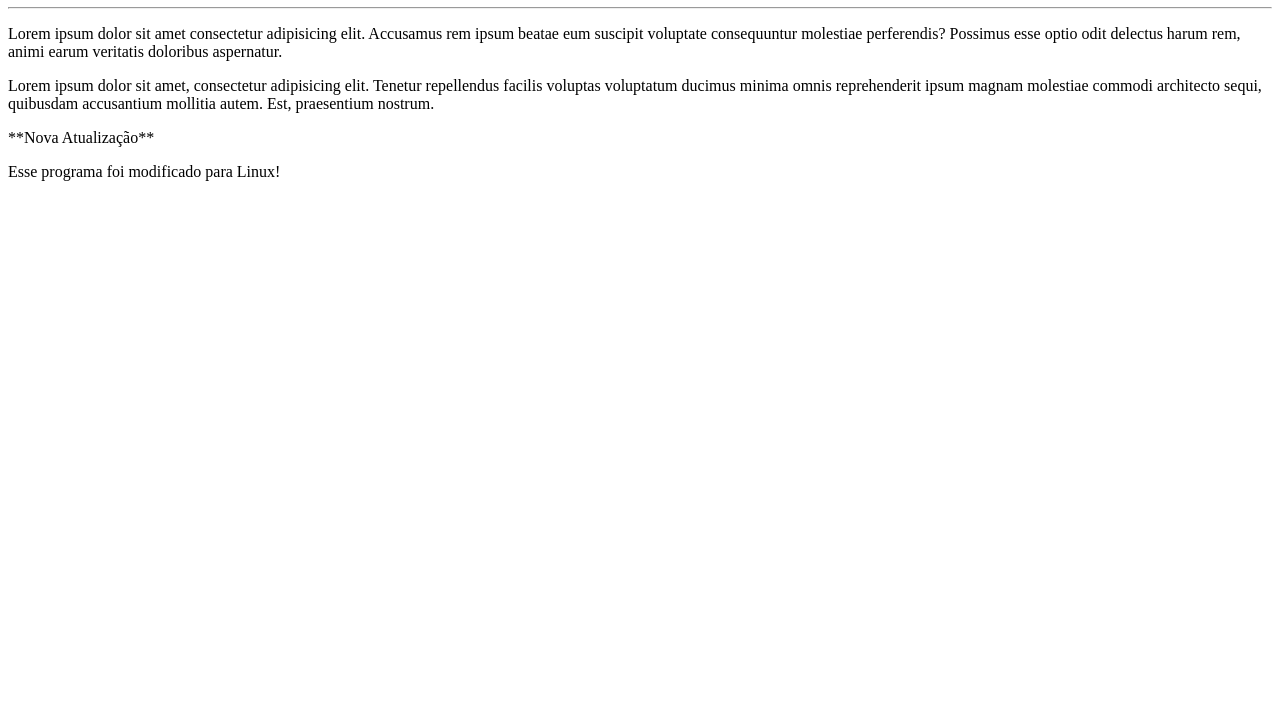
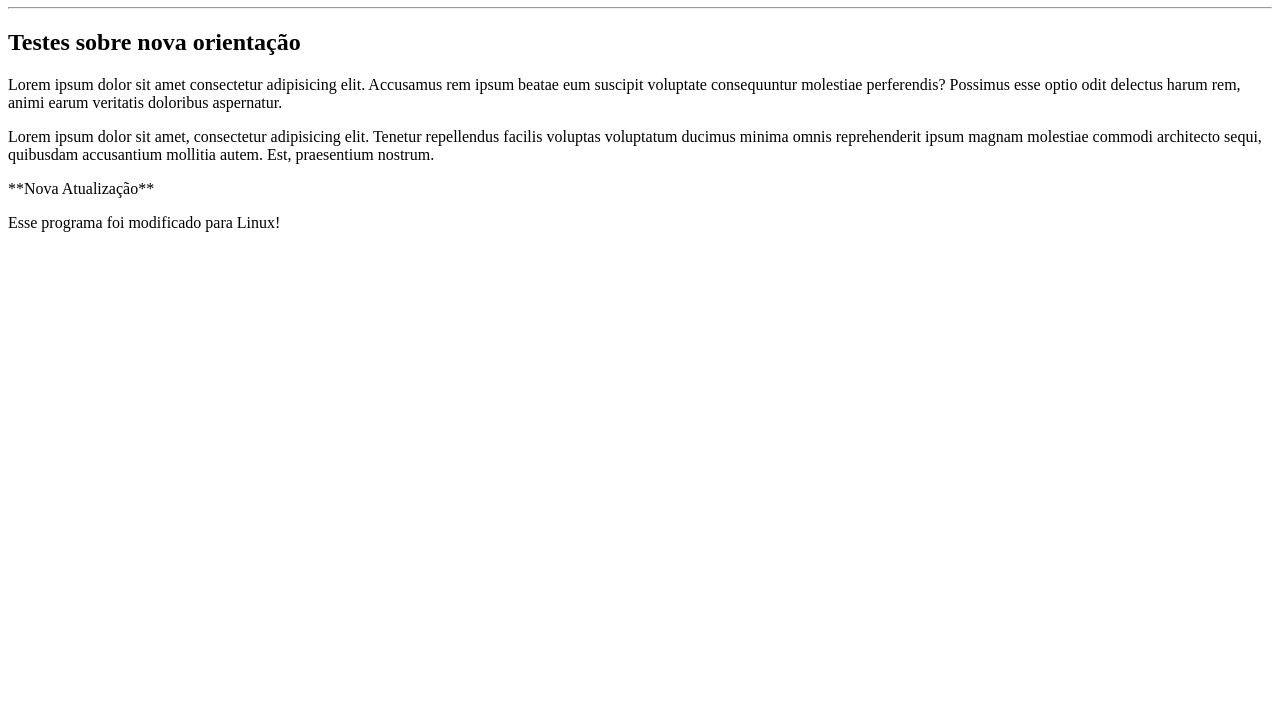
Before and after one commit to Allanmachado37smm/Ola-Mundo, a plain HTML site: page Site Exemplo/index.html in a window 1280 px wide. Shown: the part 73-800 px from the top of the page. Drawn offline with Linux system fonts and the light colour scheme.

Commit message:
sobre nova orientação
Teste

```diff
--- a/Site Exemplo/index.html
+++ b/Site Exemplo/index.html
@@ -9,6 +9,7 @@
 <body>
   <h1>Olá, Mundo!</h1>
   <hr>
+  <h2>Testes sobre nova orientação</h2>
   <p>Lorem ipsum dolor sit amet consectetur adipisicing elit. Accusamus rem ipsum beatae eum suscipit voluptate consequuntur molestiae perferendis? Possimus esse optio odit delectus harum rem, animi earum veritatis doloribus aspernatur.</p>
   <p>Lorem ipsum dolor sit amet, consectetur adipisicing elit. Tenetur repellendus facilis voluptas voluptatum ducimus minima omnis reprehenderit ipsum magnam molestiae commodi architecto sequi, quibusdam accusantium mollitia autem. Est, praesentium nostrum.</p>
   <p>**Nova Atualização**</p>
```
